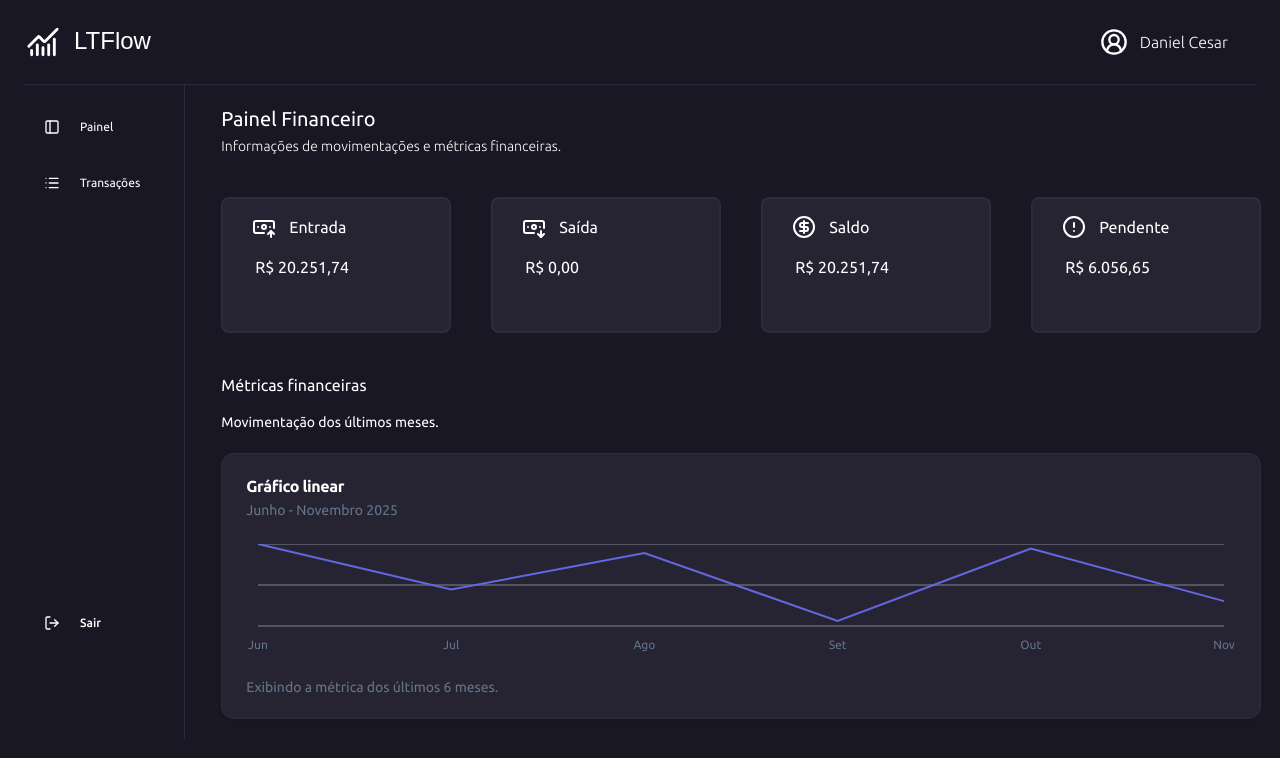
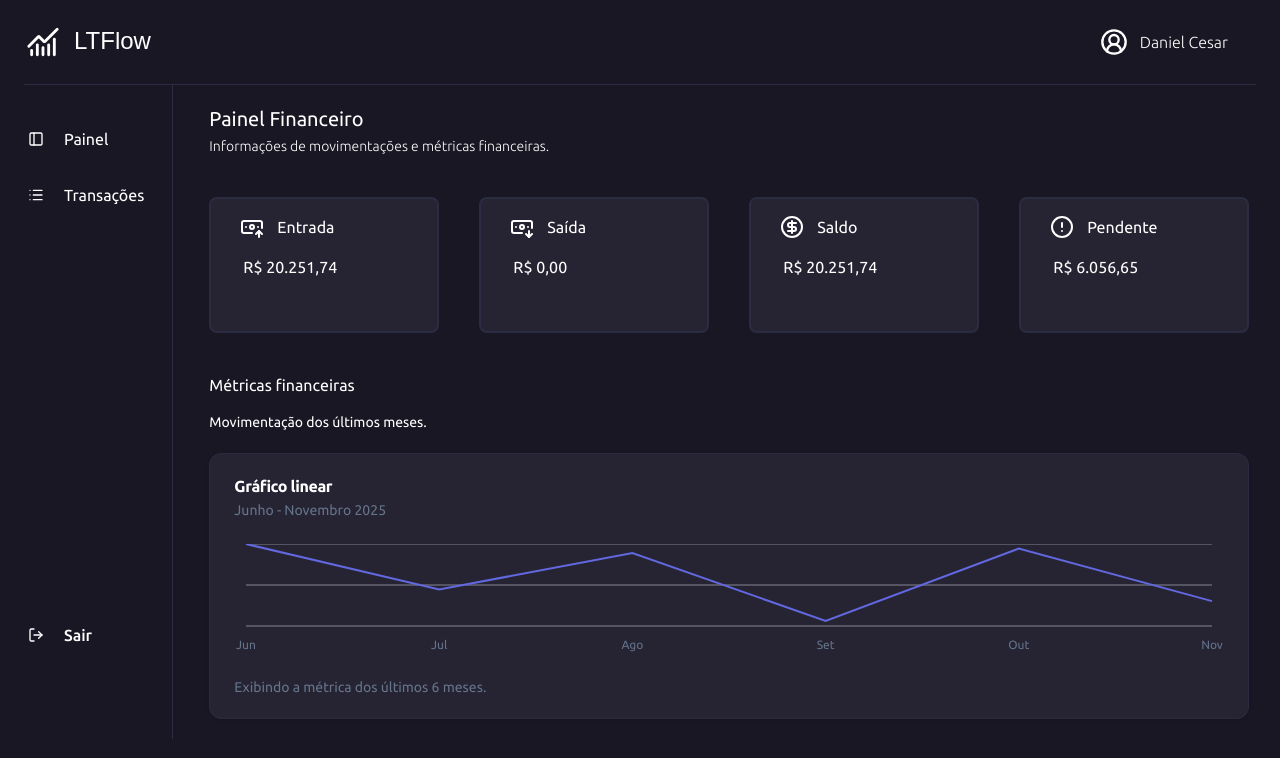
Before and after one commit to DannCesar/lt_flow, a Next.js app: page / in a window 1280 px wide. Shown: the top 758 px of the page. Built offline with nearby package versions, Linux system fonts and the light colour scheme; data requests are answered from the project's data file; a web font is replaced by a local one.

Commit message:
Fix: responsiveness Sidebar

```diff
--- a/app/components/Sidebar/index.tsx
+++ b/app/components/Sidebar/index.tsx
@@ -1,26 +1,82 @@
-
-import { PanelLeft, ListIcon, LogOutIcon } from "lucide-react";
+"use client"
+import { PanelLeft, ListIcon, LogOutIcon, Menu, X } from "lucide-react";
 import Link from "next/link";
 import ButtonComponent from "../Shadcn/Button";
+import { useState } from "react";
+
 export default function Sidebar() {
+  const [isSidebarOpen, setIsSidebarOpen] = useState(false);
+
+  const toggleSidebar = () => {
+    setIsSidebarOpen(!isSidebarOpen);
+  };
+
+  const closeSidebar = () => {
+    setIsSidebarOpen(false);
+  };
+
   return (
-    <div className="hidden md:text-sm md:flex cursor-pointer flex-col px-7 py-7 max-w-52  text-white gap-7 h-full">
-      <Link href="/">
-        <ButtonComponent className="w-full border-none rounded-sm  flex font-normal justify-start items-center shadow-none bg-[#1A1724]  hover:bg-[#2B2C42] gap-5 cursor-pointer ">
-        <PanelLeft width={20} height={20} />
+    <>
+      <ButtonComponent
+        onClick={toggleSidebar}
+        className="md:hidden fixed top-10 left-0 z-50 p-2 bg-[#1A1724] text-white rounded-lg shadow-xl hover:bg-[#2B2C42] transition-colors"
+      >
+        {isSidebarOpen ? <X size={28} /> : <Menu size={28} />}
+      </ButtonComponent>
+      {isSidebarOpen && (
+        <div
+          className="md:hidden fixed inset-0 bg-black bg-opacity-60 z-40 backdrop-blur-sm"
+          onClick={closeSidebar}
+        />
+      )}
+
+      <div
+        className={`
+          /* Para mobile  */
+          fixed md:top-10 left-0 h-full w-[280px] max-w-[85vw]
+          transform transition-all duration-300 ease-out
+          ${isSidebarOpen ? "translate-x-0 shadow-2xl" : "-translate-x-full"}
+          pt-24 px-6 pb-8 /* Mais espaçamento */
+          flex flex-col gap-8 /* espaçamento entre itens */
+          overflow-y-auto /* Scroll */
+
+          md:relative md:translate-x-0 md:flex md:flex-col
+          md:py-7 md:max-w-52 md:text-sm
+          md:text-white md:gap-7 md:cursor-pointer
+          md:h-full md:pt-0 md:px-7 md:pb-7 md:w-auto md:shadow-none
+          md:overflow-visible
+
+          /* Estilos compartilhados */
+          bg-[#1A1724] z-40
+        `}
+      >
+        <Link href="/" onClick={closeSidebar}>
+          <ButtonComponent
+            className="w-full border-none rounded-lg flex font-normal justify-start items-center shadow-none bg-[#1A1724] hover:bg-[#2B2C42] gap-5 cursor-pointer py-4 px-5 text-lg md:text-base md:py-0 md:px-0 md:rounded-sm"
+          >
+            <PanelLeft width={24} height={24} className="md:w-5 md:h-5" />
             <span>Painel</span>
           </ButtonComponent>
         </Link>
-      <Link href="/transactions">
-        <ButtonComponent className="w-full border-none rounded-sm flex font-normal justify-start items-center shadow-none bg-[#1A1724]  hover:bg-[#2B2C42] gap-5 cursor-pointer ">
-        <ListIcon width={20} height={20} />
-        Transações
+
+        <Link href="/transactions" onClick={closeSidebar}>
+          <ButtonComponent
+            className="w-full border-none rounded-lg flex font-normal justify-start items-center shadow-none bg-[#1A1724] hover:bg-[#2B2C42] gap-5 cursor-pointer py-4 px-5 text-lg md:text-base md:py-0 md:px-0 md:rounded-sm"
+          >
+            <ListIcon width={24} height={24} className="md:w-5 md:h-5" />
+            <span>Transações</span>
           </ButtonComponent>
         </Link>
-      <ButtonComponent className="w-full border-none flex rounded-sm justify-start items-center shadow-none bg-[#1A1724]  hover:bg-[#2B2C42] mt-96 gap-5 cursor-pointer">
-        <LogOutIcon width={20} height={20} />
-        Sair
+
+        <div className="mt-auto pt-8 md:pt-0 md:mt-96">
+          <ButtonComponent
+            className="w-full border-none rounded-lg flex justify-start items-center shadow-none bg-[#1A1724] hover:bg-[#2B2C42] gap-5 cursor-pointer py-4 px-5 text-lg md:text-base md:py-0 md:px-0 md:rounded-sm"
+          >
+            <LogOutIcon width={24} height={24} className="md:w-5 md:h-5" />
+            <span>Sair</span>
           </ButtonComponent>
         </div>
+      </div>
+    </>
   );
 }
```
Lines whose indentation alone changed are shown as unchanged.
